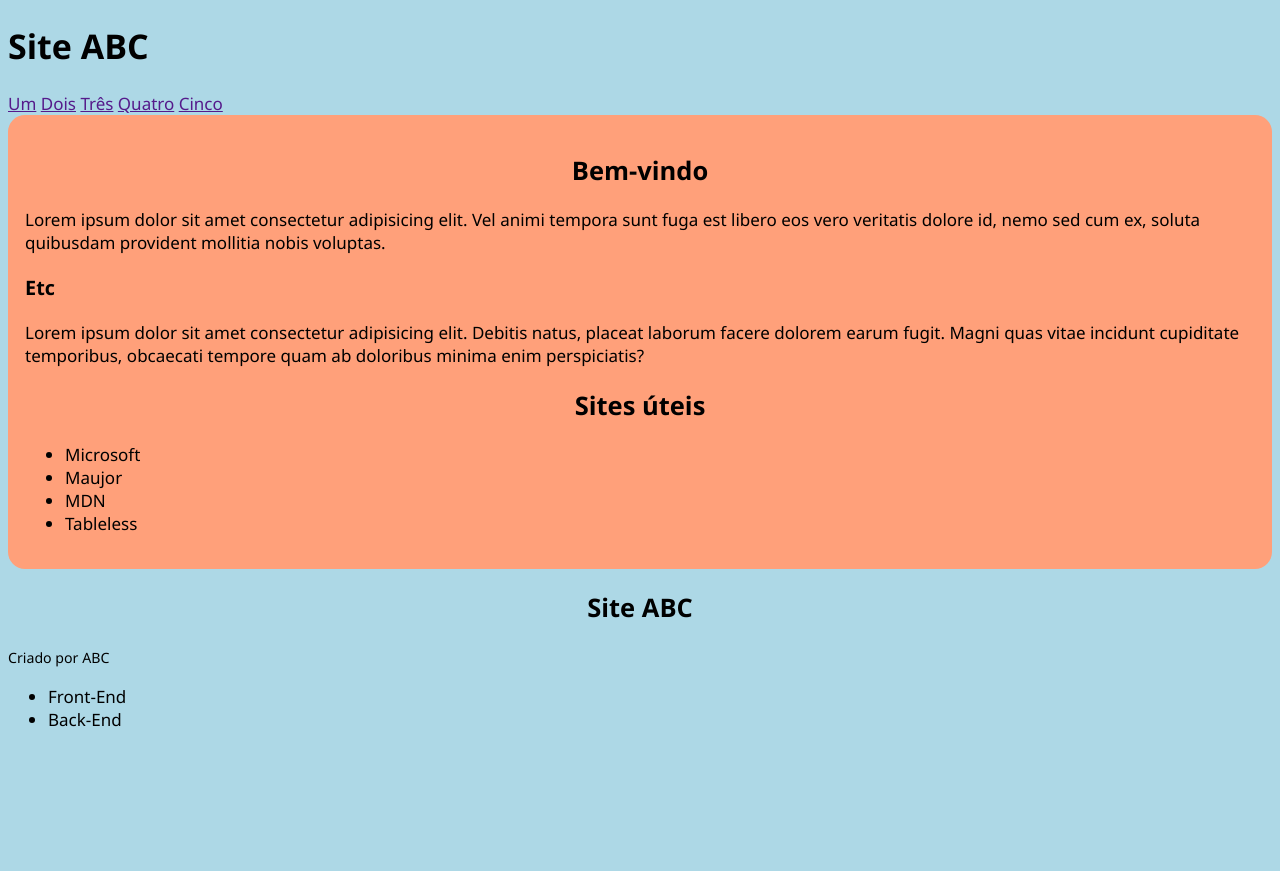
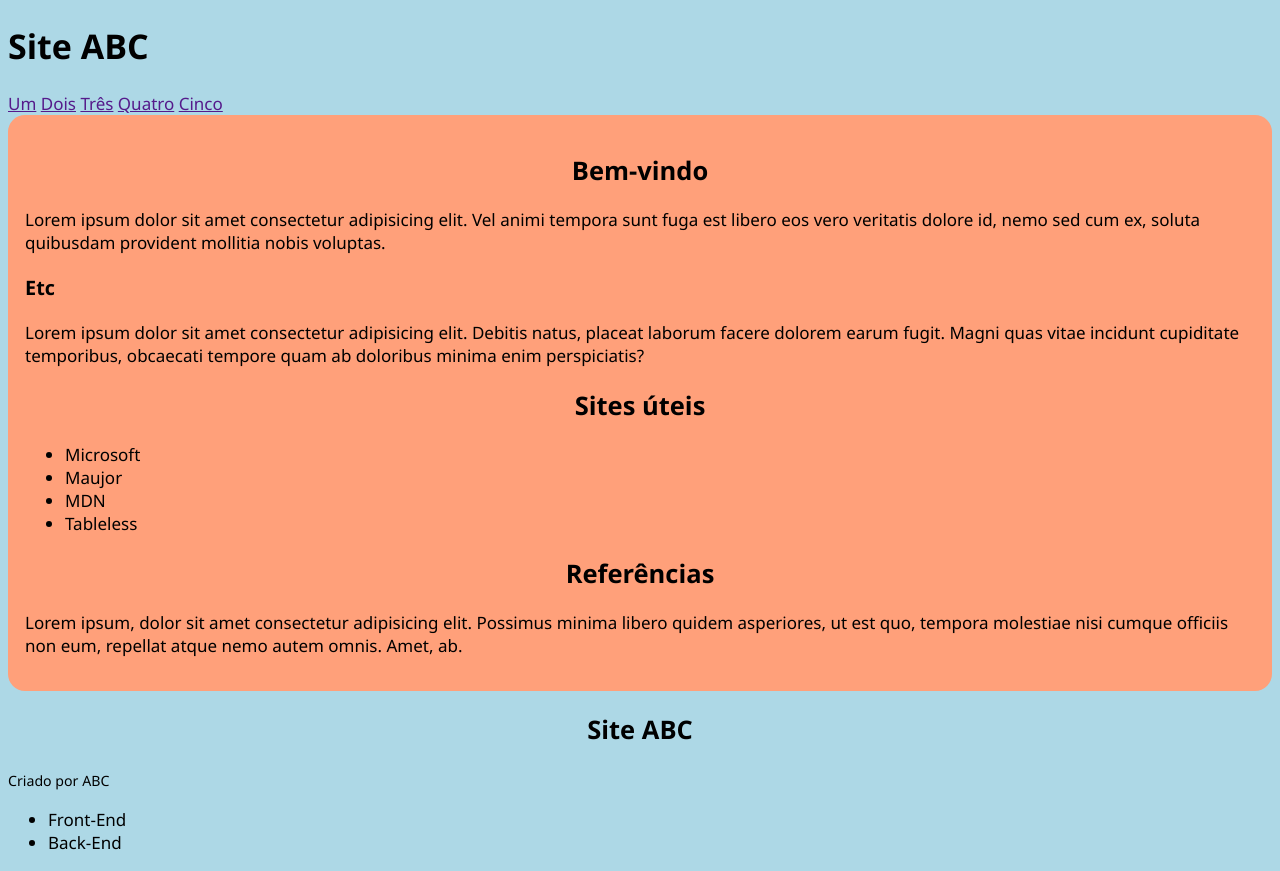
Before and after one commit to bernardo-augusto/testes-repo, a plain HTML site: page index.html in a window 1280 px wide. Before the commit the page ends 800 px from the top, so only its background shows below. Drawn offline with Linux system fonts and the light colour scheme.

Commit message:
Aside referências

```diff
--- a/index.html
+++ b/index.html
@@ -38,6 +38,11 @@
             </ul>
         </aside>
 
+        <aside>
+            <h2>Referências</h2>
+            <p>Lorem ipsum, dolor sit amet consectetur adipisicing elit. Possimus minima libero quidem asperiores, ut est quo, tempora molestiae nisi cumque officiis non eum, repellat atque nemo autem omnis. Amet, ab.</p>
+        </aside>
+
     </main>
     <footer>
         <h2>Site ABC</h2>
```
